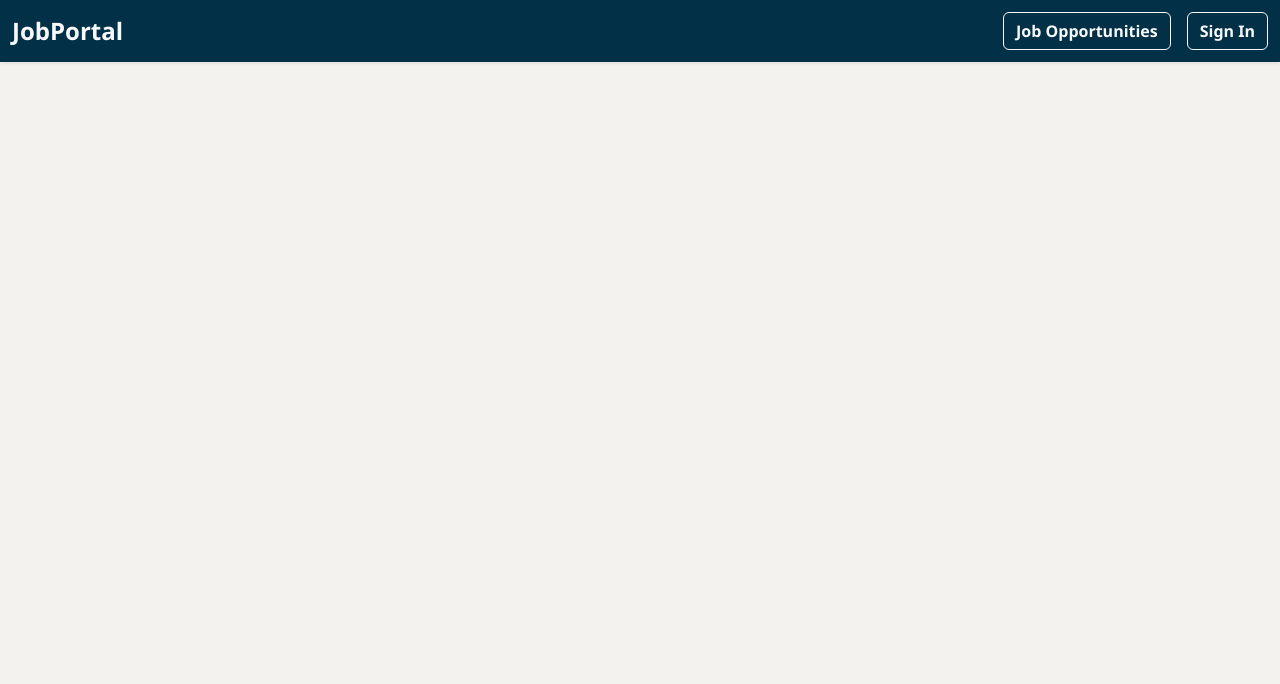
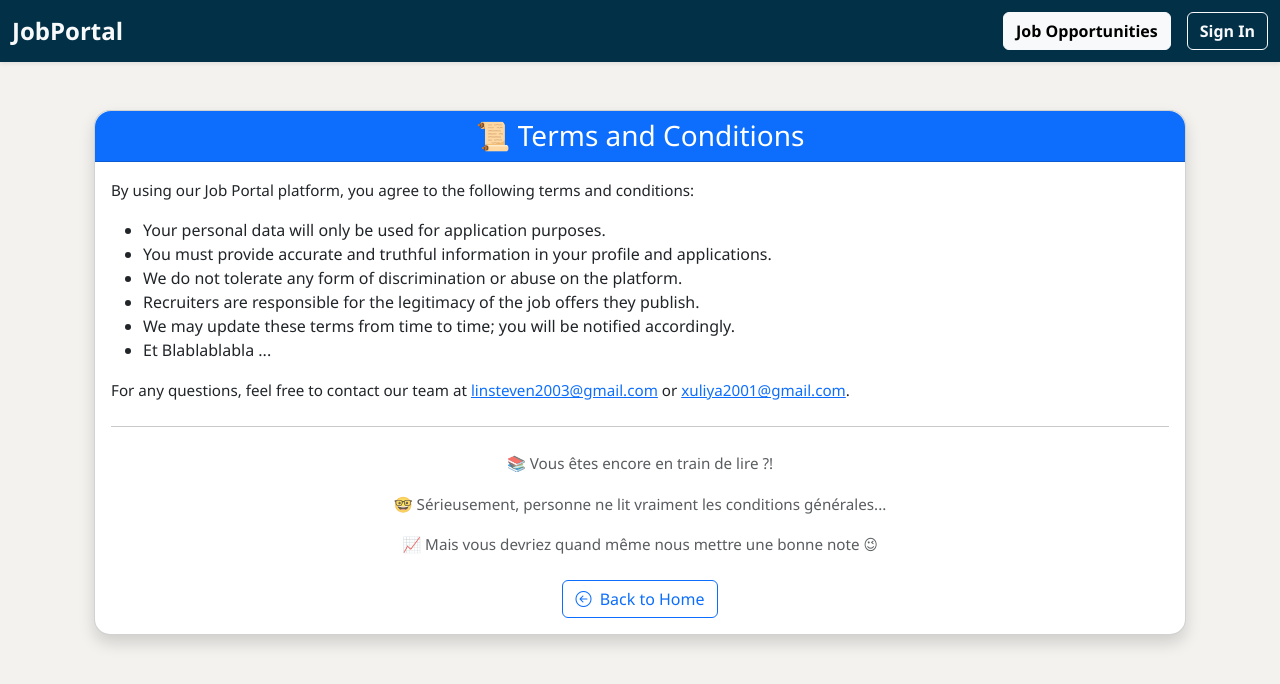
Before and after one commit to xuliya000/job-portal-frontend, an Angular app: page /terms in a window 1280 px wide. Before the commit this address led to /. Shown: the top 684 px of the page. Built offline with nearby package versions, Linux system fonts and the light colour scheme.

Commit message:
Ajout Conditions générales

```diff
--- a/src/app/app.routes.ts
+++ b/src/app/app.routes.ts
@@ -9,7 +9,7 @@ import { LoginChoiceComponent } from './components/login-choice/login-choice.com
 import { RegisterComponent } from './components/register/register.component';
 import { CandidateHomeComponent } from './pages/candidate-home/candidate-home.component';
 import { RecruiterHomeComponent } from './pages/recruiter-home/recruiter-home.component';
-
+import { TermsComponent } from './components/terms/terms.component';
 
 export const routes: Routes = [
   { path: '', component: JobListComponent },
@@ -22,4 +22,5 @@ export const routes: Routes = [
   { path: 'register', component: RegisterComponent },
   { path: 'candidate-home', component: CandidateHomeComponent },
   { path: 'recruiter-home', component: RecruiterHomeComponent },
+  { path: 'terms', component: TermsComponent }
 ];
--- a/src/app/components/register/register.component.html
+++ b/src/app/components/register/register.component.html
@@ -82,7 +82,7 @@
             [ngClass]="{ 'is-invalid': registerForm.get('acceptTerms')?.invalid && registerForm.get('acceptTerms')?.touched }"
           />
           <label class="form-check-label" for="acceptTerms">
-            I accept the <a href="/terms" target="_blank">Terms and Conditions</a> <span class="text-danger">*</span>
+            I accept the <a href="/terms" target="_blank" rel="noopener noreferrer">Terms and Conditions</a> <span class="text-danger">*</span>
           </label>
           <div class="invalid-feedback d-block"
                *ngIf="registerForm.get('acceptTerms')?.invalid && registerForm.get('acceptTerms')?.touched">
--- /dev/null
+++ b/src/app/components/terms/terms.component.html
@@ -0,0 +1,40 @@
+<div class="container my-5">
+    <div class="card shadow rounded-4">
+      <div class="card-header bg-primary text-white text-center rounded-top-4">
+        <h3 class="mb-0">📜 Terms and Conditions</h3>
+      </div>
+
+      <div class="card-body">
+        <p>By using our Job Portal platform, you agree to the following terms and conditions:</p>
+
+        <ul>
+          <li>Your personal data will only be used for application purposes.</li>
+          <li>You must provide accurate and truthful information in your profile and applications.</li>
+          <li>We do not tolerate any form of discrimination or abuse on the platform.</li>
+          <li>Recruiters are responsible for the legitimacy of the job offers they publish.</li>
+          <li>We may update these terms from time to time; you will be notified accordingly.</li>
+          <li>Et Blablablabla ...</li>
+        </ul>
+
+        <p>
+          For any questions, feel free to contact our team at
+          <a href="mailto:linsteven2003@gmail.com">linsteven2003&#64;gmail.com</a> or
+          <a href="mailto:xuliya2001@gmail.com">xuliya2001&#64;gmail.com</a>.
+        </p>
+
+        <hr class="my-4" />
+
+        <div class="text-center text-muted small">
+          <p>📚 Vous êtes encore en train de lire ?!</p>
+          <p>🤓 Sérieusement, personne ne lit vraiment les conditions générales...</p>
+          <p>📈 Mais vous devriez quand même nous mettre une bonne note 😉</p>
+        </div>
+
+        <div class="text-center mt-4">
+          <a [routerLink]="['']" class="btn btn-outline-primary">
+            <i class="bi bi-arrow-left-circle me-1"></i> Back to Home
+          </a>
+        </div>
+      </div>
+    </div>
+  </div>
--- /dev/null
+++ b/src/app/components/terms/terms.component.scss
@@ -0,0 +1,8 @@
+h2 {
+    font-size: 1.8rem;
+  }
+
+  p {
+    font-size: 0.95rem;
+    line-height: 1.6;
+  }
```
Also changed, not shown: src/app/components/terms/terms.component.ts (added, +12 -0 lines), 1 other file (tests, documents, lock files or other folders).
